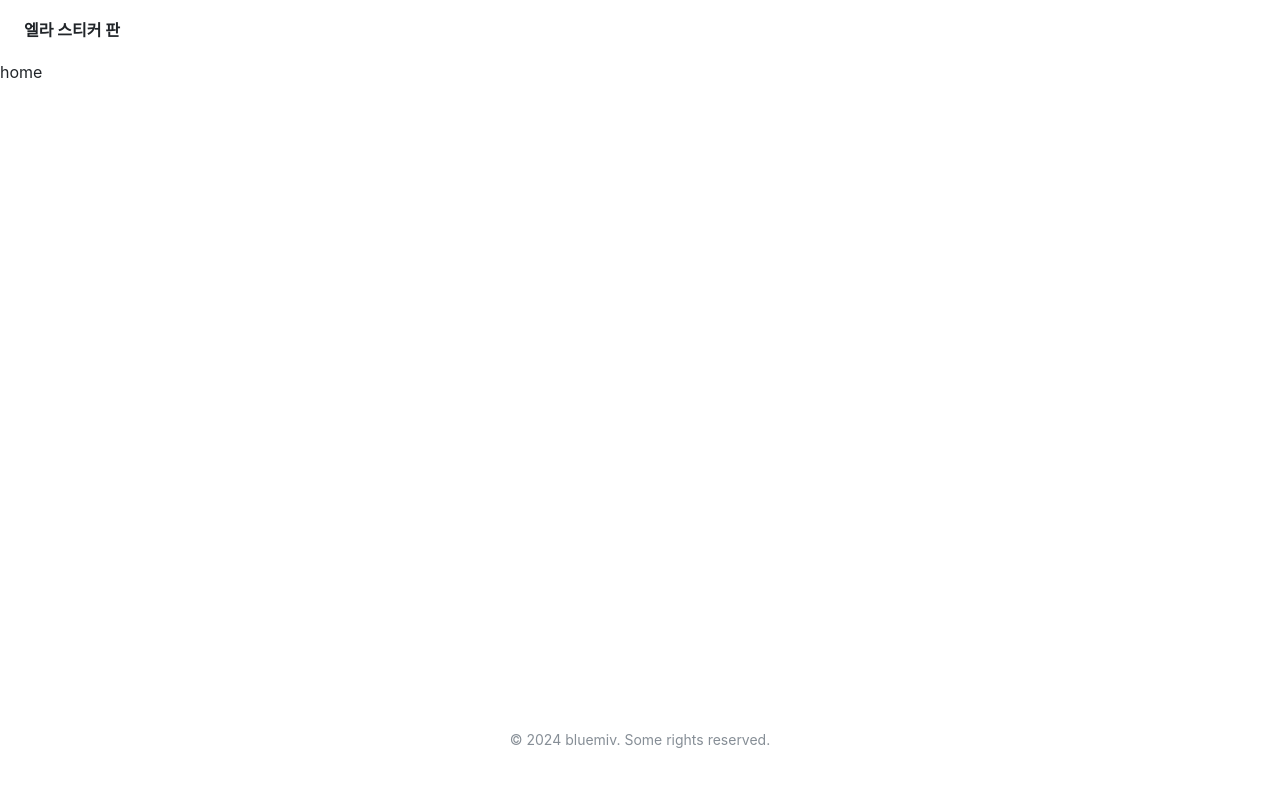
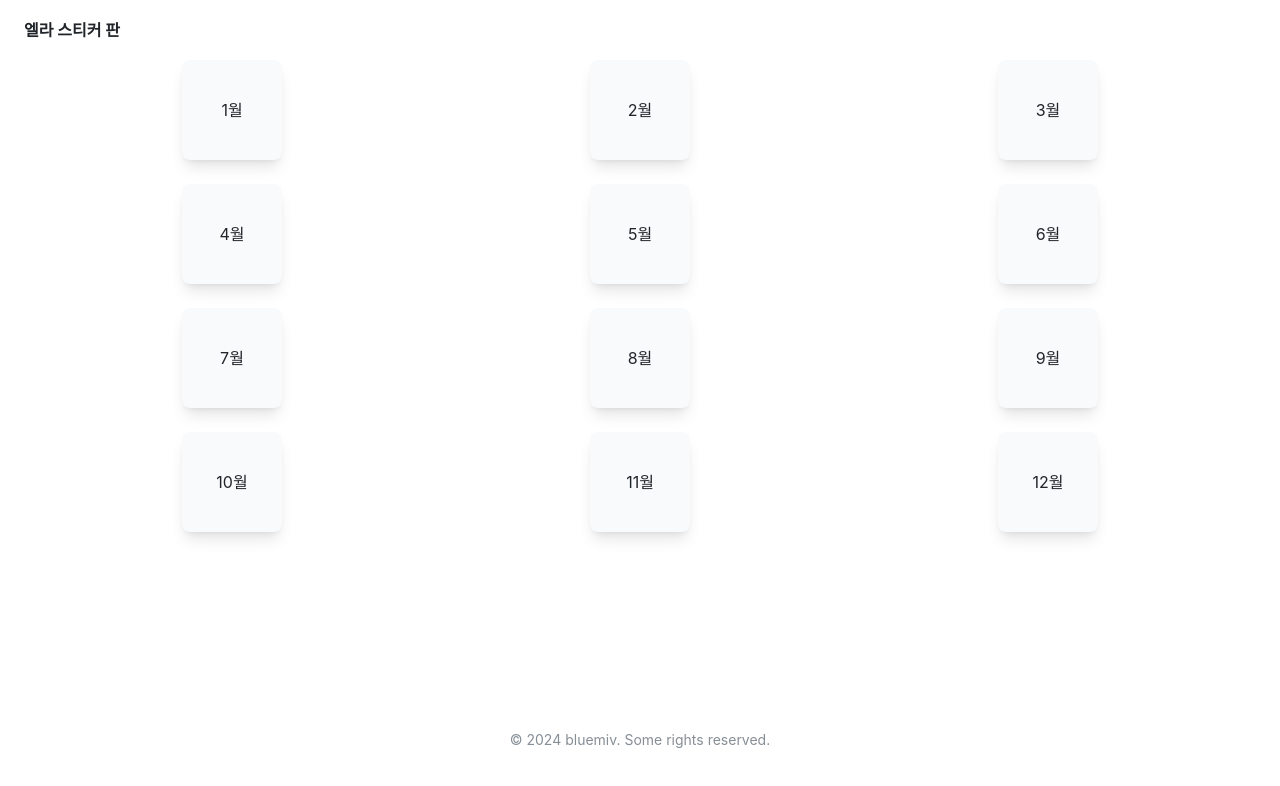
Before and after one commit to bluemiv/ella-sticker, a React (Create React App) app: page / in a window 1280 px wide. Shown: the top 786 px of the page. Built offline with nearby package versions, Linux system fonts and the light colour scheme.

Commit message:
feat: MonthButton 개발

```diff
--- /dev/null
+++ b/src/components/MonthButton.tsx
@@ -0,0 +1,15 @@
+import React from 'react';
+
+interface TProps {
+  month: number;
+}
+
+const MonthButton = ({ month }: TProps) => {
+  return (
+    <button className="rounded-lg shadow-lg bg-slate-50 hover:bg-brand-100 active:shadow-none duration-200 ease-in-out transition w-[100px] h-[100px]">
+      {month}월
+    </button>
+  );
+};
+
+export default MonthButton;
--- a/src/components/index.ts
+++ b/src/components/index.ts
@@ -1 +1,2 @@
 export { default as Sticker } from './Sticker';
+export { default as MonthButton } from './MonthButton';
--- a/src/pages/HomePage.tsx
+++ b/src/pages/HomePage.tsx
@@ -1,7 +1,18 @@
 import React from 'react';
+import { MonthButton } from '../components';
 
 const HomePage = () => {
-  return <div>home</div>;
+  return (
+    <div className="">
+      <div className="m-auto max-w-[1200px] grid grid-cols-3 gap-lg">
+        {Array.from({ length: 12 }, (_, idx) => idx + 1).map((month) => (
+          <div key={month} className="flex items-center justify-center">
+            <MonthButton month={month} />
+          </div>
+        ))}
+      </div>
+    </div>
+  );
 };
 
 export default HomePage;
```
